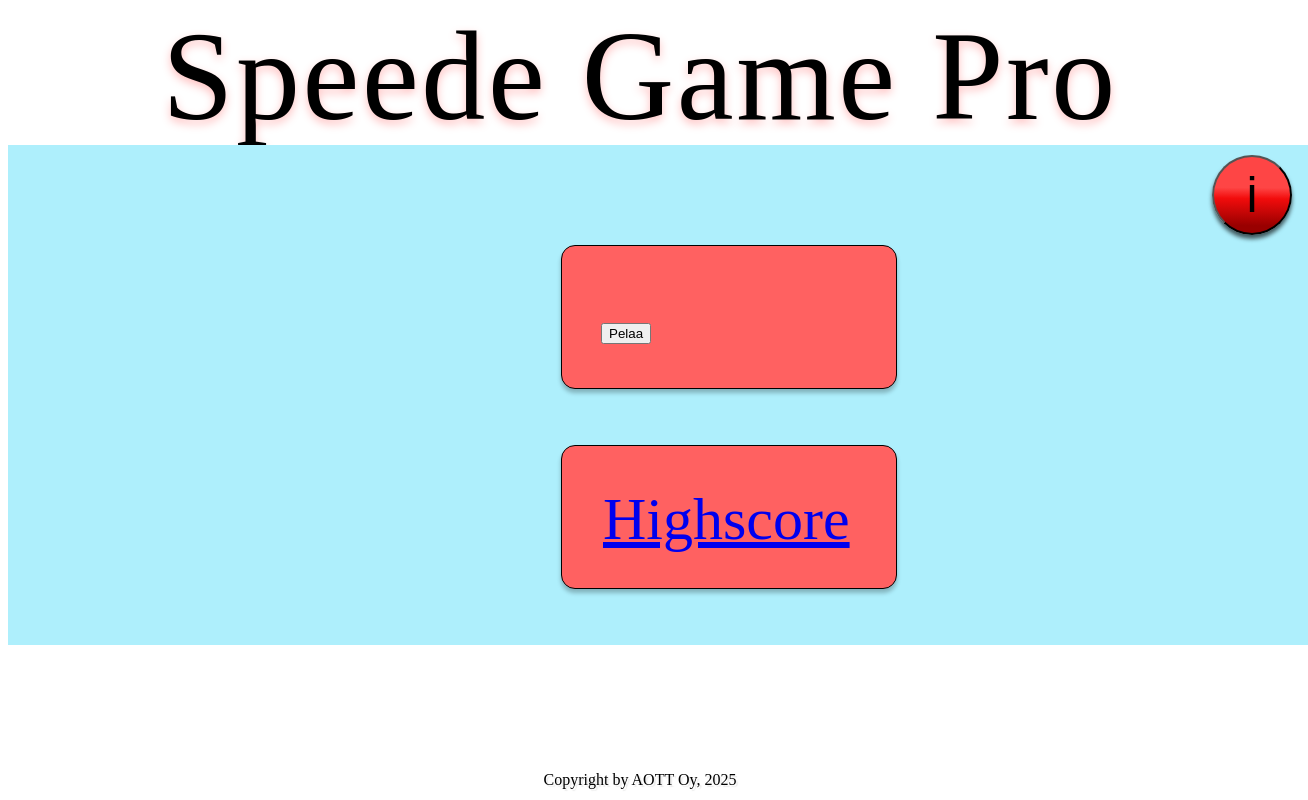
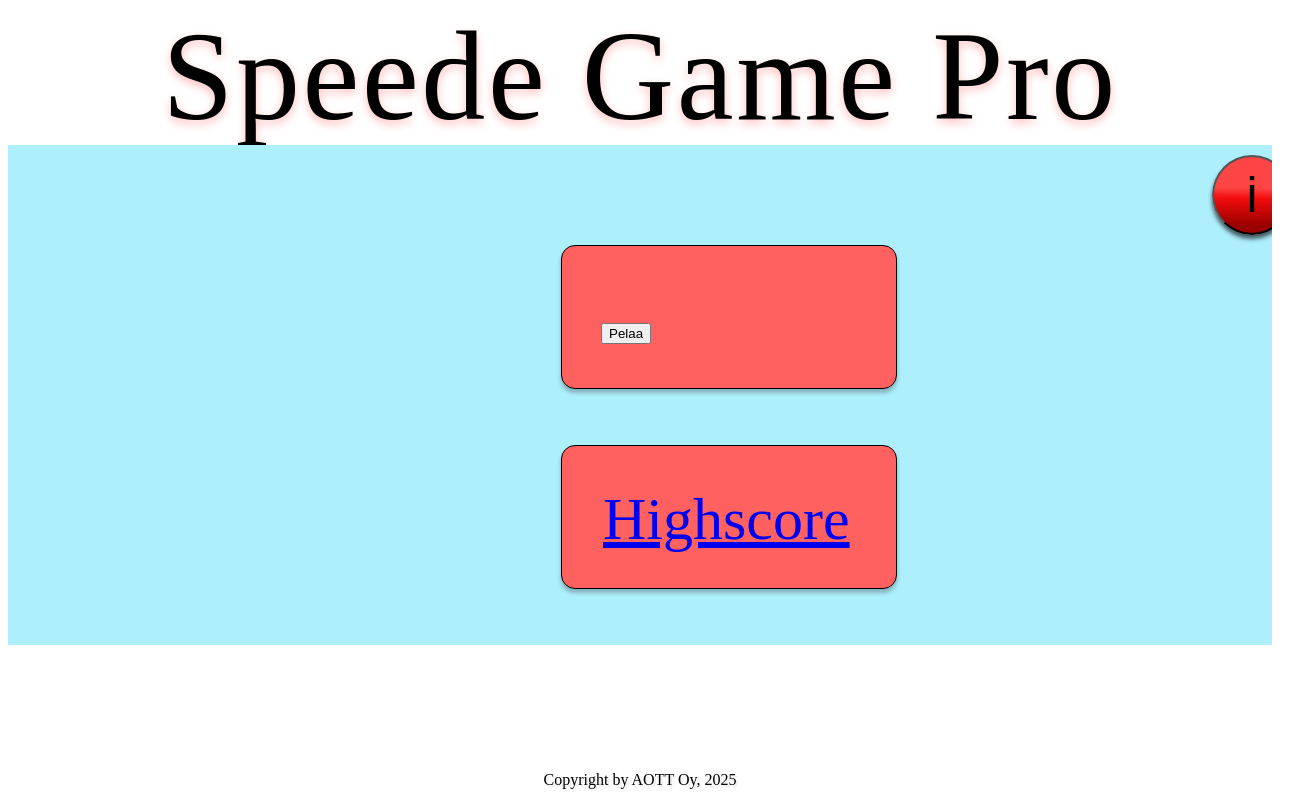
Before and after one commit to jamktiko/ryhma5, a SvelteKit app in the folder speedepeli/: page / in a window 1280 px wide. Shown: the whole page, 1308 px wide, since content can reach past the window. Built offline with nearby package versions, Linux system fonts and the light colour scheme; a web font is replaced by a local one.

Commit message:
tausta width muutettu 100 prosenttiin

```diff
--- a/speedepeli/src/routes/+page.svelte
+++ b/speedepeli/src/routes/+page.svelte
@@ -49,8 +49,8 @@
 <style>
 	@import url('https://fonts.googleapis.com/css2?family=Jersey+10&display=swap');
 	.rectangle-8 {
-		width: 1440px;
-		height: 1024px;
+		width: 100%;
+		height: 100%;
 		left: 0px;
 		top: 0px;
 		position: absolute;
@@ -114,7 +114,7 @@
 	}
 
 	.start-game {
-		width: 1300px;
+		width: 100%;
 		height: 500px;
 		position: relative;
 		background: white;
```
